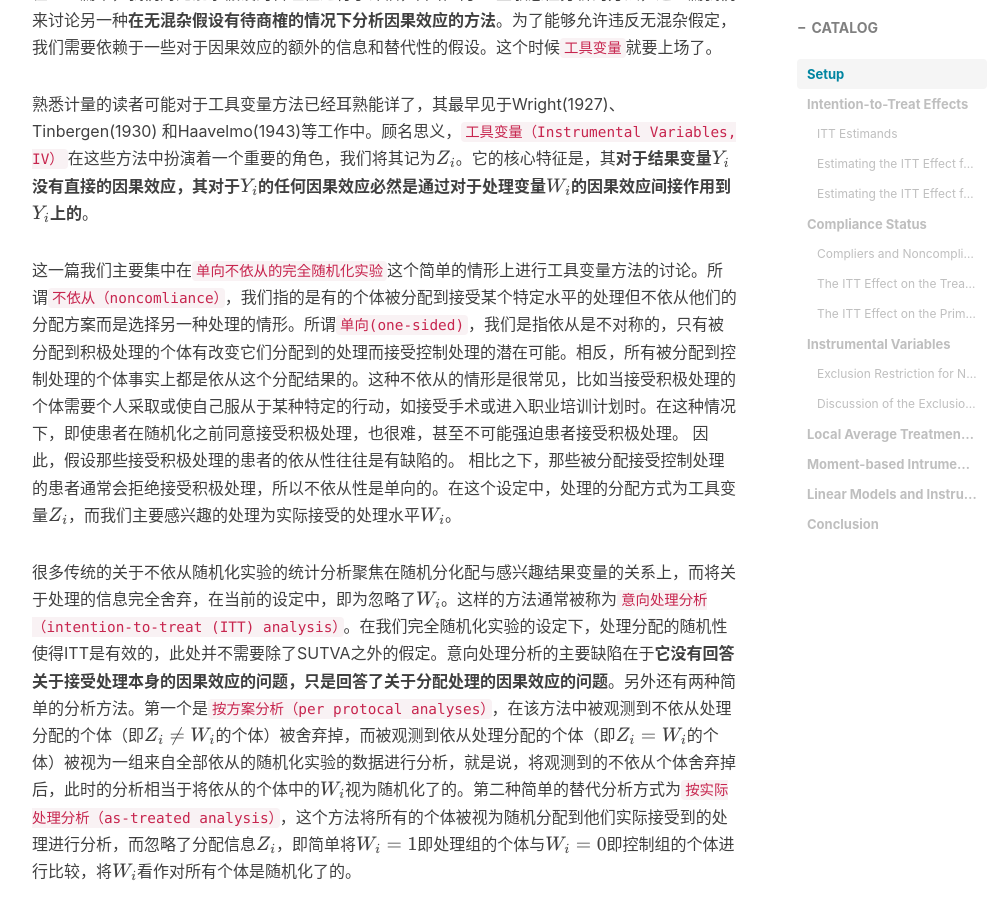
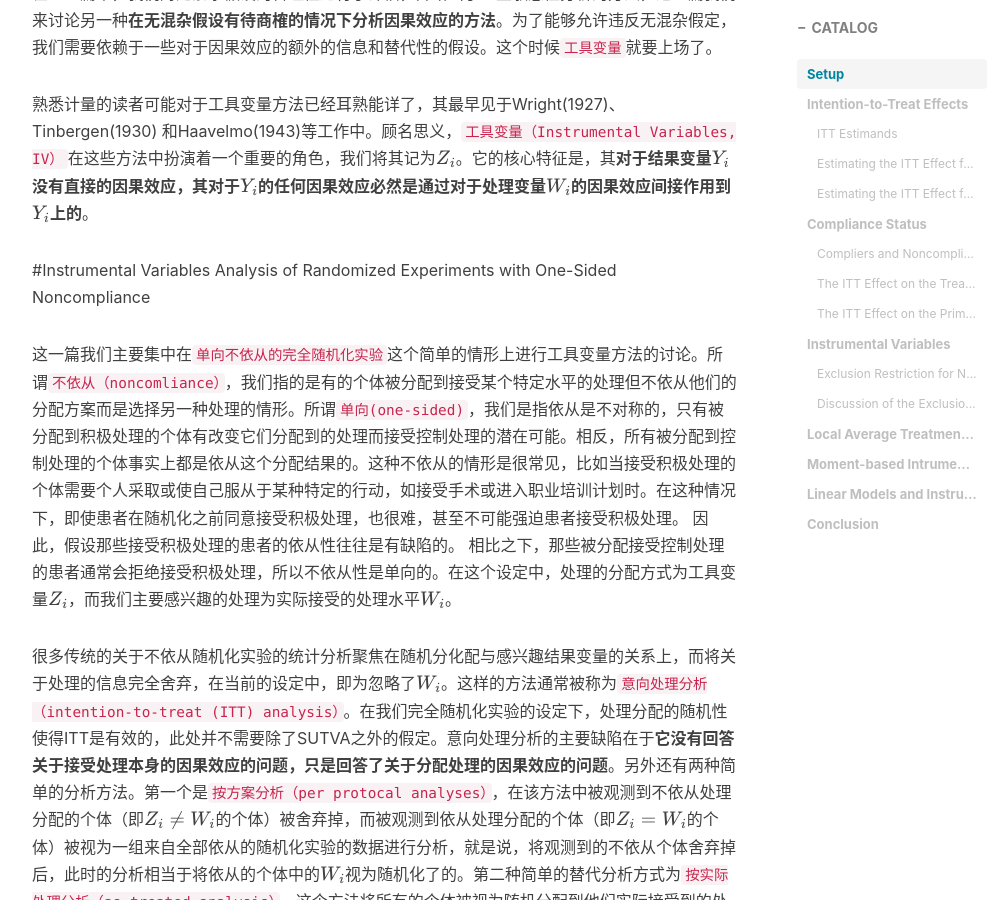
Before and after one commit to YijiaoJane/YijiaoJane.github.io, a Jekyll site: the page built from _posts/2022-04-27-CI-6.markdown, in a window 1280 px wide and 900 px high, scrolled down 635 px. Shown: the whole window, without its empty margins (233-1240 px from the left). Built offline with Jekyll 4.4.1, drawn with Linux system fonts in a browser that asks for light colours; nearby versions of some CDN libraries; formulas are drawn with MathJax 3; comment, search, counter and statistics services are not loaded.

Commit message:
Update 2022-04-27-CI-6.markdown

```diff
--- a/_posts/2022-04-27-CI-6.markdown
+++ b/_posts/2022-04-27-CI-6.markdown
@@ -13,6 +13,8 @@ tags:
 在上一篇中，我们对无混杂假设的合理性进行了评估，并给出了一些敏感性分析的方法，这一篇我们来讨论另一种**在无混杂假设有待商榷的情况下分析因果效应的方法**。为了能够允许违反无混杂假定，我们需要依赖于一些对于因果效应的额外的信息和替代性的假设。这个时候`工具变量`就要上场了。
 
 熟悉计量的读者可能对于工具变量方法已经耳熟能详了，其最早见于Wright(1927)、Tinbergen(1930) 和Haavelmo(1943)等工作中。顾名思义，`工具变量（Instrumental Variables, IV）`在这些方法中扮演着一个重要的角色，我们将其记为$Z_i$。它的核心特征是，其**对于结果变量$Y_i$没有直接的因果效应，其对于$Y_i$的任何因果效应必然是通过对于处理变量$W_i$的因果效应间接作用到$Y_i$上的**。
+
+#Instrumental Variables Analysis of Randomized Experiments with One-Sided Noncompliance
 
 这一篇我们主要集中在`单向不依从的完全随机化实验`这个简单的情形上进行工具变量方法的讨论。所谓`不依从（noncomliance）`，我们指的是有的个体被分配到接受某个特定水平的处理但不依从他们的分配方案而是选择另一种处理的情形。所谓`单向(one-sided)`，我们是指依从是不对称的，只有被分配到积极处理的个体有改变它们分配到的处理而接受控制处理的潜在可能。相反，所有被分配到控制处理的个体事实上都是依从这个分配结果的。这种不依从的情形是很常见，比如当接受积极处理的个体需要个人采取或使自己服从于某种特定的行动，如接受手术或进入职业培训计划时。在这种情况下，即使患者在随机化之前同意接受积极处理，也很难，甚至不可能强迫患者接受积极处理。 因此，假设那些接受积极处理的患者的依从性往往是有缺陷的。 相比之下，那些被分配接受控制处理的患者通常会拒绝接受积极处理，所以不依从性是单向的。在这个设定中，处理的分配方式为工具变量$Z_i$，而我们主要感兴趣的处理为实际接受的处理水平$W_i$。
 
```
